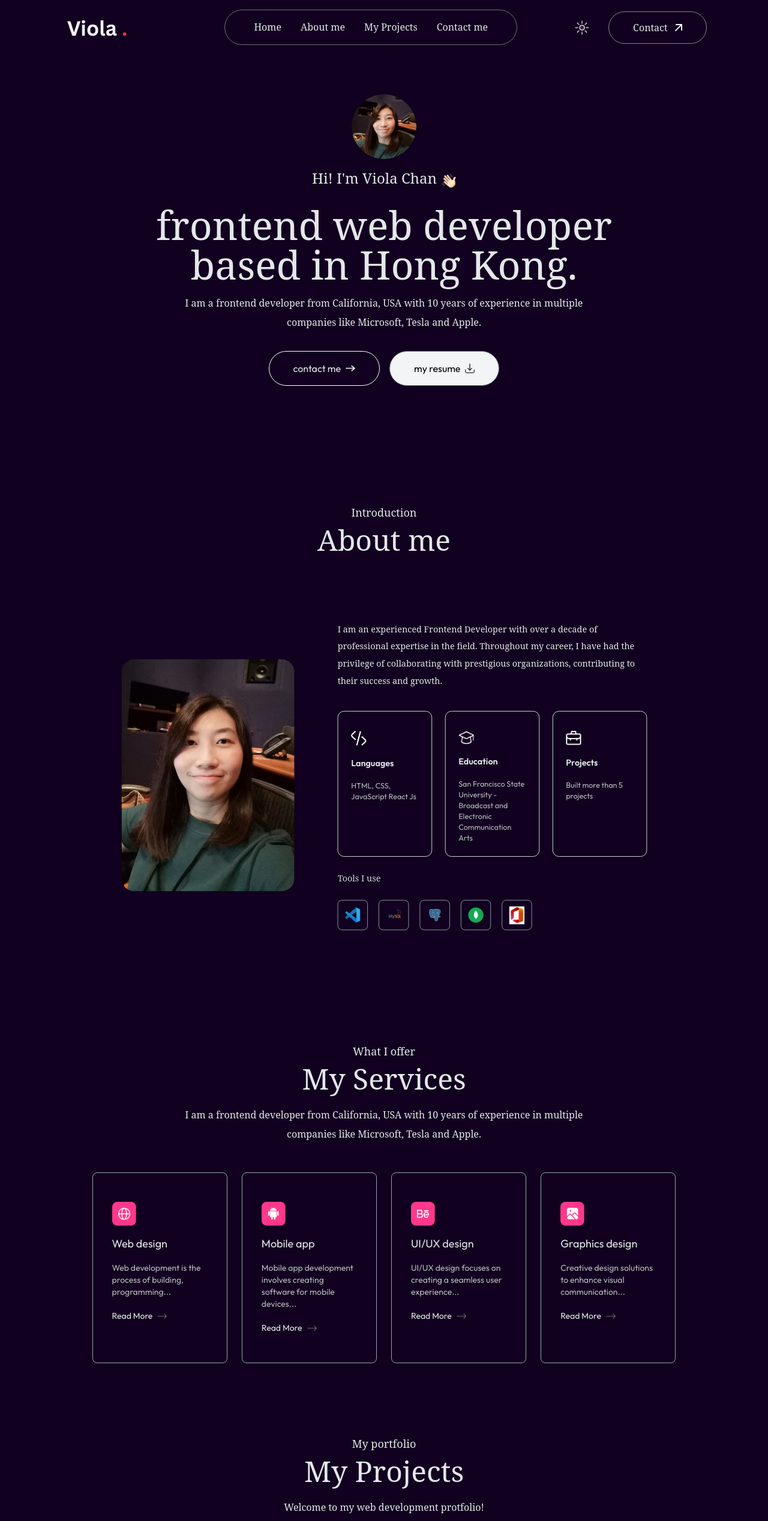
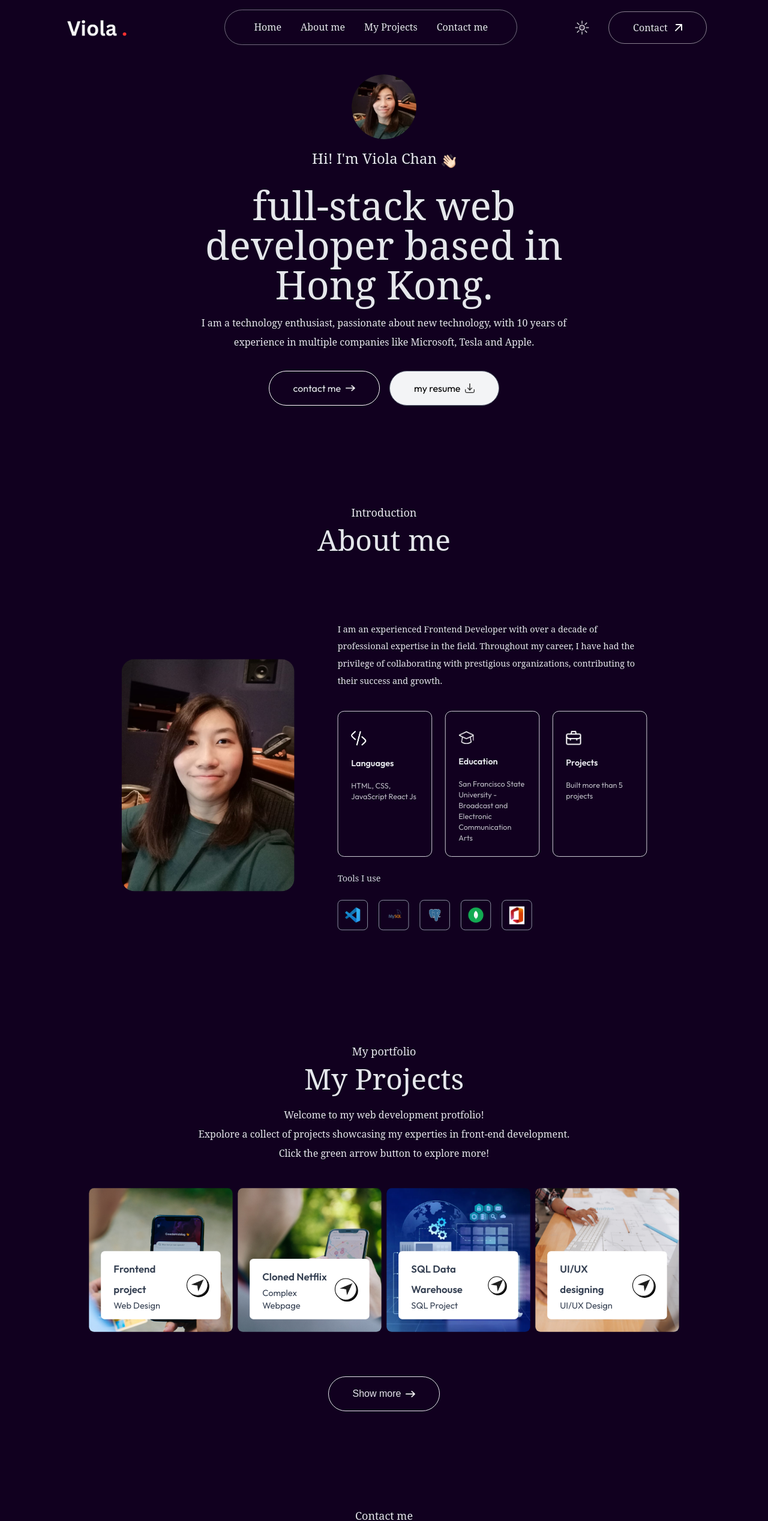
Before and after one commit to tonechoy/portfolio2, a Next.js app: page / in a window 1280 px wide. Shown: the top 2535 px of the page at 60% size. Built offline with nearby package versions, Linux system fonts and the light colour scheme; a web font is replaced by a local one.

Commit message:
initial commit

```diff
--- a/app/components/Header.jsx
+++ b/app/components/Header.jsx
@@ -28,10 +28,13 @@ const Header = () => {
       whileInView={{y: 0, opacity: 1}}
       transition={{duration: 0.6, delay: 0.3}}
       className='text-3xl sm:text-6xl lg:text-[66px] font-ovo'>
-        frontend web developer based in Hong Kong.
+        full-stack web developer based in Hong Kong.
       </motion.h1>
+      {/* <p className='max-w-2xl mx-auto font-ovo'>
+        I am a frontend developer from California, USA with 10 years of experience in multiple companies like Microsoft, Tesla and Apple.
+      </p> */}
       <p className='max-w-2xl mx-auto font-ovo'>
-        I am a frontend developer from California, USA with 10 years of experience in multiple companies like Microsoft, Tesla and Apple.
+        I am a technology enthusiast, passionate about new technology, with 10 years of experience in multiple companies like Microsoft, Tesla and Apple.
       </p>
 
       {/* buttons */}
--- a/app/page.js
+++ b/app/page.js
@@ -50,7 +50,7 @@ export default function Home() {
       <Navbar isDarkMode={isDarkMode} setIsDarkMode={setIsDarkMode} />
       <Header isDarkMode={isDarkMode} setIsDarkMode={setIsDarkMode} />
       <About isDarkMode={isDarkMode} setIsDarkMode={setIsDarkMode} />
-      <Services isDarkMode={isDarkMode} setIsDarkMode={setIsDarkMode} />
+      {/* <Services isDarkMode={isDarkMode} setIsDarkMode={setIsDarkMode} /> */}
       <Projects isDarkMode={isDarkMode} setIsDarkMode={setIsDarkMode} />
       <Contact isDarkMode={isDarkMode} setIsDarkMode={setIsDarkMode} />
       <Footer isDarkMode={isDarkMode} setIsDarkMode={setIsDarkMode} />
--- a/assets/assets.js
+++ b/assets/assets.js
@@ -101,7 +101,7 @@ export const workData = [
     title: "Frontend project",
     description: "Web Design",
     bgImage: "/work-1.png",
-    link: "https://mern-crash-course-v0ot.onrender.com/",
+    link: "https://mern-crash-course-v0ot.onrender.com",
   },
   {
     title: "Cloned Netflix",
@@ -124,6 +124,7 @@ export const workData = [
     title: "UI/UX designing",
     description: "UI/UX Design",
     bgImage: "/work-4.png",
+    link: "#top",
   },
 ];
 
```
